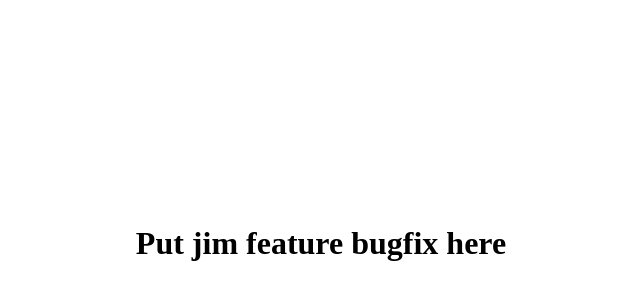
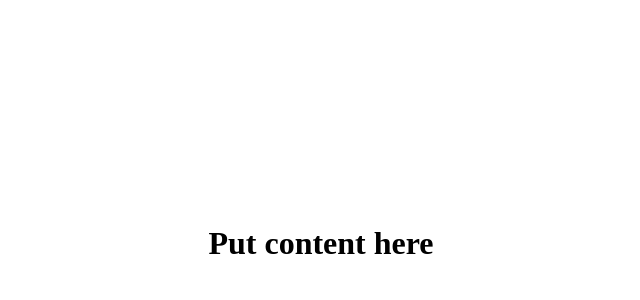
Before and after one commit to Snowflake-Revols/revol-github-lab, a plain HTML site: page index.html in a window 1280 px wide. Shown: the part 178-478 px from the top of the page, without its empty margins (319-959 px from the left). Drawn offline with Linux system fonts and the light colour scheme.

Commit message:
replace garbage with content (#11) (#12)

```diff
--- a/index.html
+++ b/index.html
@@ -4,6 +4,6 @@
     <title>The Title</title>
   </head>
   <body>
-    <H1 style="position:absolute;top:50%;left:50%;transform:translate(-50%, -50%)">Put jim feature bugfix here
+    <H1 style="position:absolute;top:50%;left:50%;transform:translate(-50%, -50%)">Put content here
   </body>
 </html>
```
